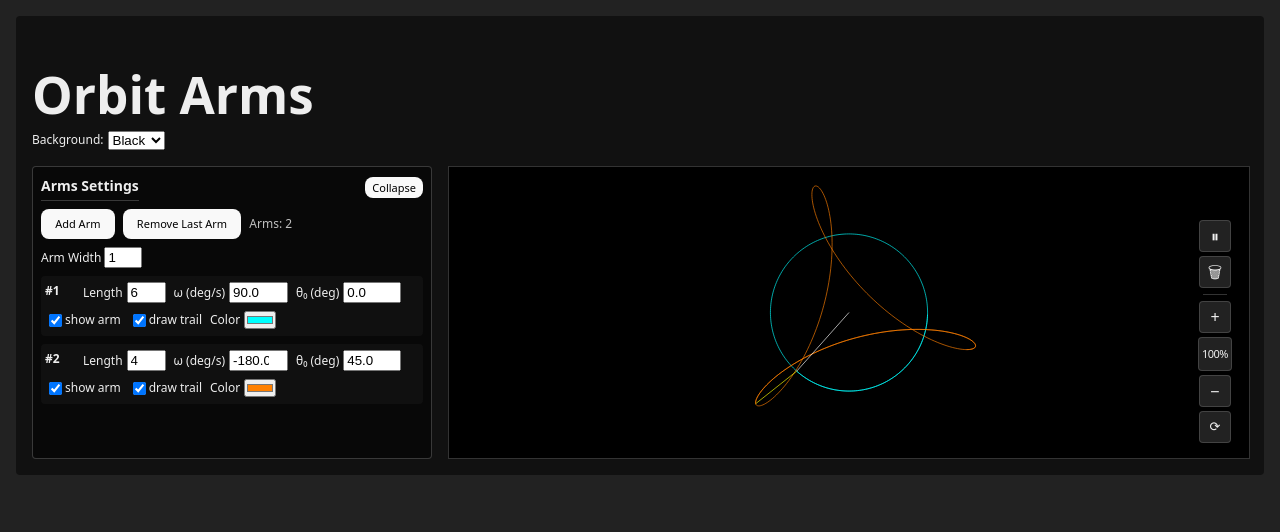
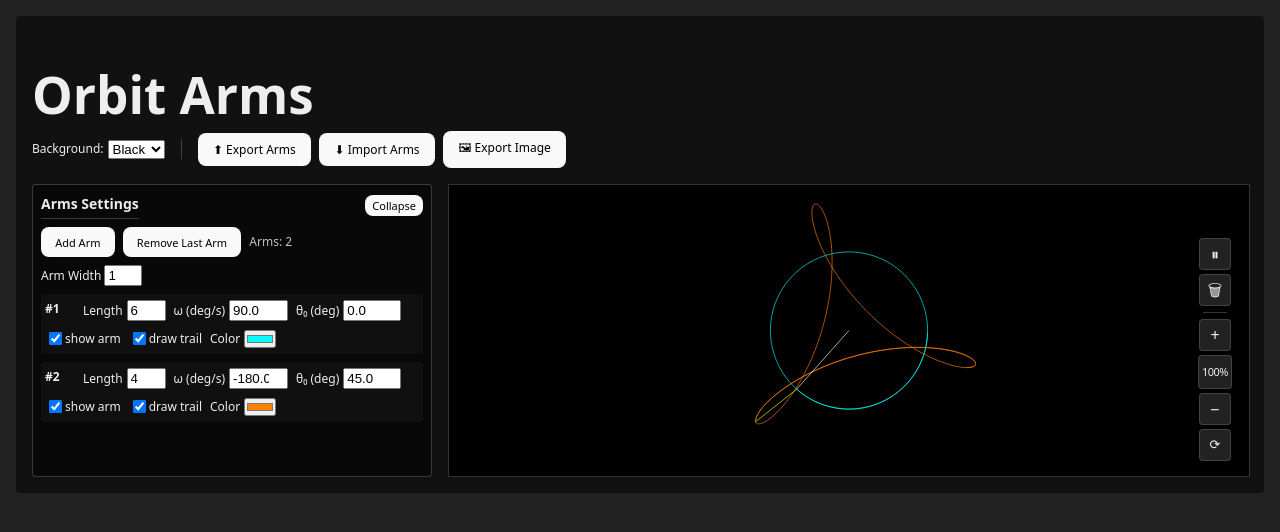
Before and after one commit to Oscar-Yam/OrbitArms, a React (Vite) app: page / in a window 1280 px wide. Shown: the top 532 px of the page. Built offline with nearby package versions, Linux system fonts and the light colour scheme.

Commit message:
Add arm export and image controls
Reorganize the toolbar with a background color selector, visual divider, and controls for exporting or importing arm parameters and exporting the canvas image.

```diff
--- a/src/App.tsx
+++ b/src/App.tsx
@@ -100,24 +100,13 @@ const App: React.FC = () => {
           style={{
             display: "flex",
             flexWrap: "wrap",
-            gap: "12px",
+            gap: "16px",
             marginBottom: "16px",
             alignItems: "center",
           }}
         >
-
-          <div
-            style={{
-              display: "flex",
-              gap: "8px",
-              alignItems: "center",
-              flexWrap: "wrap",
-            }}
-          >
-
-
-            {/* background */}
-            <label style={{ fontSize: "12px", display: "flex", gap: "4px" }}>
+          {/* Background color */}
+          <label style={{ fontSize: "12px", display: "flex", gap: "4px", alignItems: "center" }}>
             Background:
             <select
               value={backgroundColor}
@@ -129,6 +118,21 @@ const App: React.FC = () => {
               <option value="white">White</option>
             </select>
           </label>
+
+          {/* Divider */}
+          <div style={{ width: "1px", height: "20px", background: "rgba(255,255,255,0.2)" }} />
+
+          {/* File actions */}
+          <div style={{ display: "flex", gap: "8px", alignItems: "center" }}>
+            <button style={{ fontSize: "12px" }} title="Export arm parameters as JSON">
+              ⬆ Export Arms
+            </button>
+            <button style={{ fontSize: "12px" }} title="Import arm parameters from JSON">
+              ⬇ Import Arms
+            </button>
+            <button style={{ fontSize: "12px" }} title="Export canvas as PNG image">
+              🖼 Export Image
+            </button>
           </div>
         </section>
 
```
Lines whose indentation alone changed are shown as unchanged.
